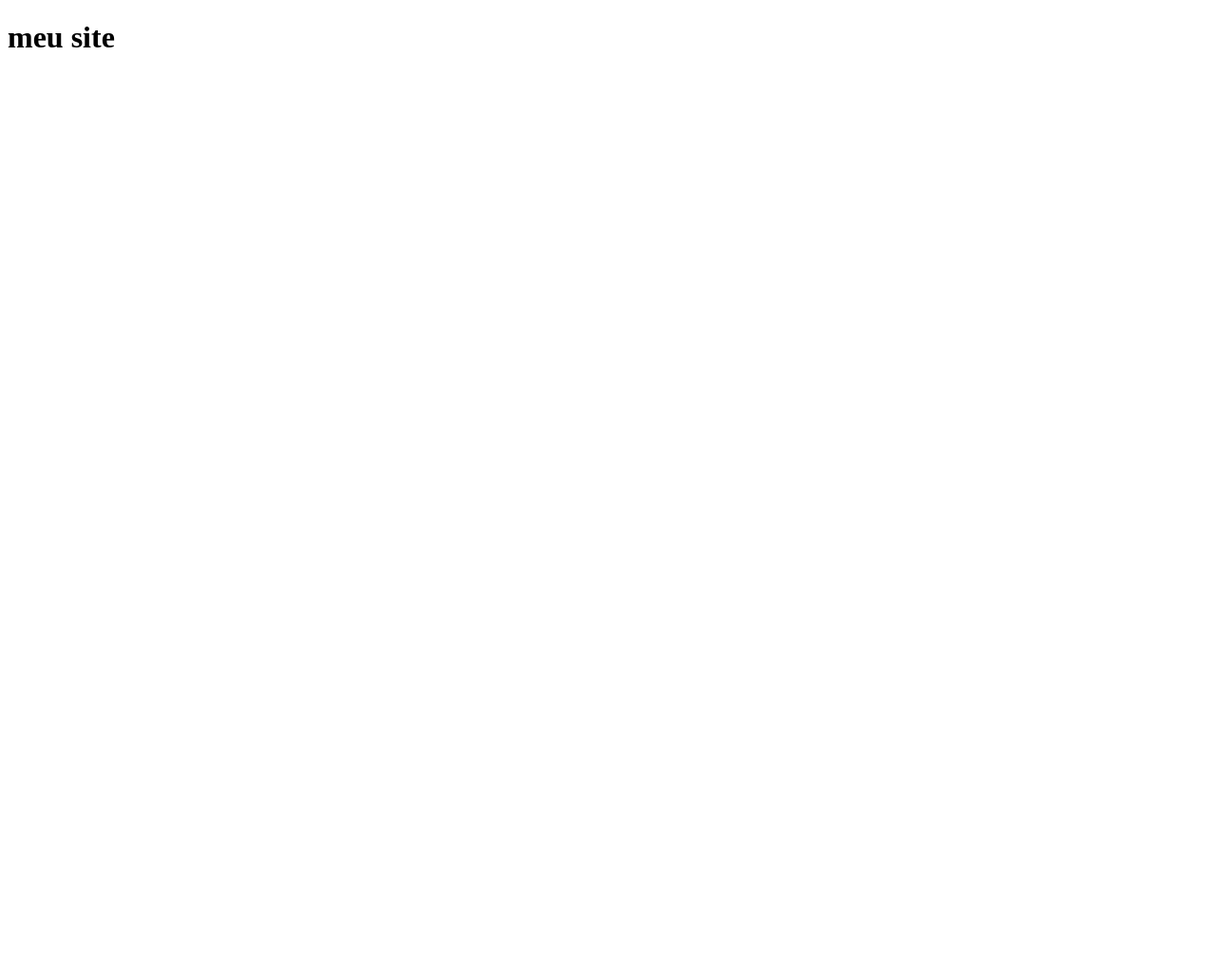
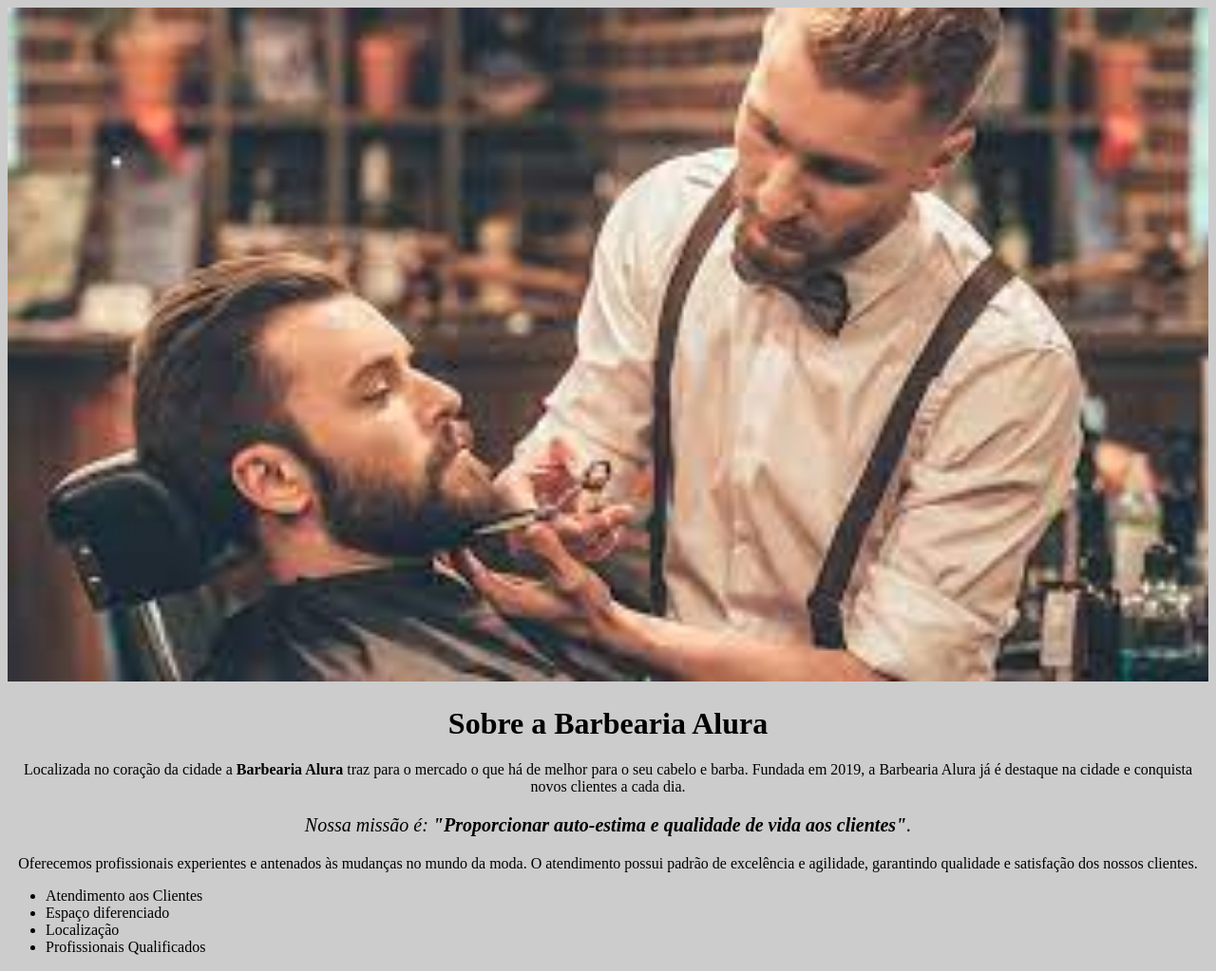
Before and after one commit to victorchaves2006/barbearia, a plain HTML site: page index.html in a window 1280 px wide. Shown: the whole page at 95% size. Before the commit the page ends 800 px from the top, so only its background shows below. Drawn offline with Linux system fonts and the light colour scheme.

Commit message:
final do curso 1

```diff
--- a/index.html
+++ b/index.html
@@ -5,12 +5,28 @@
     <meta http-equiv="X-UA-Compatible" content="IE=edge">
     <meta name="viewport" content="width=device-width, initial-scale=1.0">
     <title>Document</title>
+    <link rel="stylesheet" href="style.css">
 </head>
 <body>
-    <h1>
+    <img id="banner" src="download.jpg">
 
-        meu site
+        <h1 style="text-align: center">Sobre a Barbearia Alura</h1>
 
-    </h1>
+        <p>Localizada no coração da cidade a <strong>Barbearia Alura</strong> traz para o mercado o que há de melhor para o seu cabelo e barba.
+        Fundada em 2019, a Barbearia Alura já é destaque na cidade e conquista novos clientes a cada dia.</p>
+
+        <p style="font-size: 20px"><em>Nossa missão é: <strong>"Proporcionar auto-estima e qualidade de vida aos clientes"</strong>.</em></p>
+
+        <p>Oferecemos profissionais experientes e antenados às mudanças no mundo da moda.
+        O atendimento possui padrão de excelência e agilidade, garantindo qualidade e satisfação dos nossos clientes.</p>
+
+
+    <ul>
+        <li class="itens">Atendimento aos Clientes</li>
+        <li class="itens">Espaço diferenciado</li>
+        <li class="itens">Localização</li>
+        <li class="itens">Profissionais Qualificados</li>
+    </ul>
+
 </body>
 </html>
--- /dev/null
+++ b/style.css
@@ -0,0 +1,15 @@
+body {
+    background: #CCCCCC
+}
+
+p {
+    text-align: center;
+}
+
+em strong {
+    color:000;
+}
+
+img {
+  width: 100%;
+}
```
Also changed, not shown: download.jpg (added).
